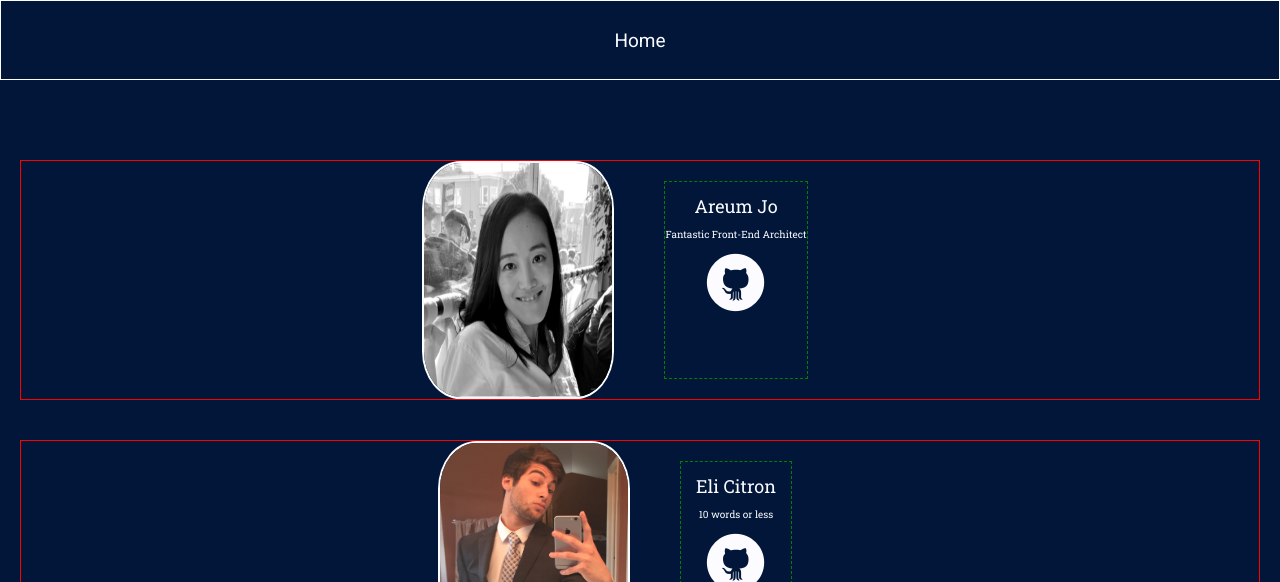
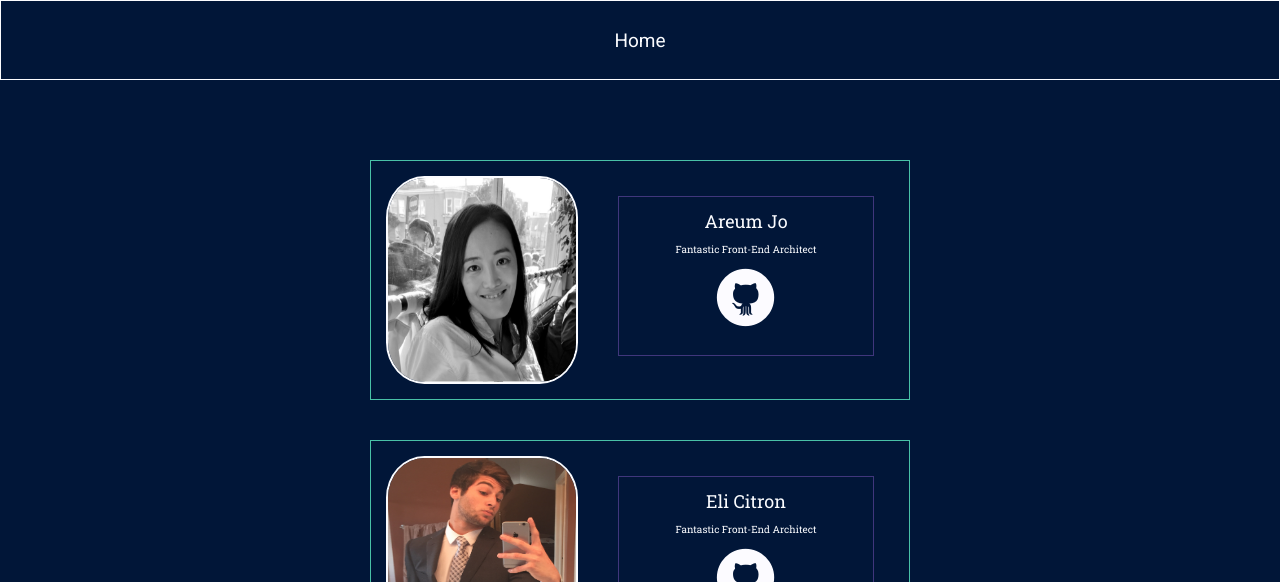
Before and after one commit to SeeStephSay/marketing, a plain HTML site: page about.html in a window 1280 px wide. Shown: the top 582 px of the page. Drawn offline with Linux system fonts and the light colour scheme.

Commit message:
Fixed and finished About Our Team page.

```diff
--- a/about.html
+++ b/about.html
@@ -37,7 +37,7 @@
                     <img class= "people" src= "img/EliCitron.PNG" alt= "Photo of Eli Citron">
                     <div>
                         <h2>Eli Citron</h2>
-                        <h3>10 words or less</h3>
+                        <h3>Fantastic Front-End Architect</h3>
                         <a href= "https://github.com/"><img class= "githubLogo" src= "img/github.png" alt= "github logo"></a>
                     </div>
                 </div> <!--two closure-->
@@ -56,7 +56,7 @@
                     <div>
                         <h2>Melanie Harris</h2>
                         <h3>SuperShero Backend Architect</h3>
-                        <a href= "https://github.com/"><img class= "githubLogo" src= "https://github.com/Melanie-Harris" alt= "github logo"></a>
+                        <a href= "https://github.com/Melanie-Harris"><img class= "githubLogo" src= "img/github.png" alt= "github logo"></a>
                     </div>
                 </div> <!--four closure-->
 
@@ -78,6 +78,15 @@
                     </div>
                     </div> <!--six closure-->
 
+                    <div id="seven">
+                        <img class= "people" src= "img/SeanWu.png" alt= "Photo of Sean Wu">
+                        <div>
+                            <h2>Sean Wu</h2>
+                            <h3>Project Team Lead</h3>
+                            <a href= "https://github.com/seanwu20"><img class= "githubLogo" src= "img/github.png" alt= "github logo"></a>
+                        </div>
+                        </div> <!--seven closure-->
+
                     <!-- I would like to also make a special mention of our Project TL, Sean Wu! You're the best at User Experience! Thanks for helping this week! 8/28/2019 -->
 
 
--- a/less/home-page.less
+++ b/less/home-page.less
@@ -17,17 +17,21 @@ main {
     #about-main {
         width: 100%;
     }
-    #one, #two, #three, #four, #five, #six {
-        border: 1px solid red;
+    #one, #two, #three, #four, #five, #six, #seven {
+        border: 1px solid @button-bg;
         height: 30vh;
         display: flex;
         flex-direction: row;
         justify-content: center;
+        align-self: center;
         margin: 20px;
+        padding: 15px;
         div {
-            border: 1px dashed green;
+            border: 1px solid @main-bg;
             text-align: center;
-            margin: 20px 50px;
+            height: 20vh;
+            width: 20vw;
+            margin: 20px 20px 20px 40px;
             h2 {
                 padding: 15px;
             }
```
Also changed, not shown: css/index.css, img/SeanWu.png (added).
